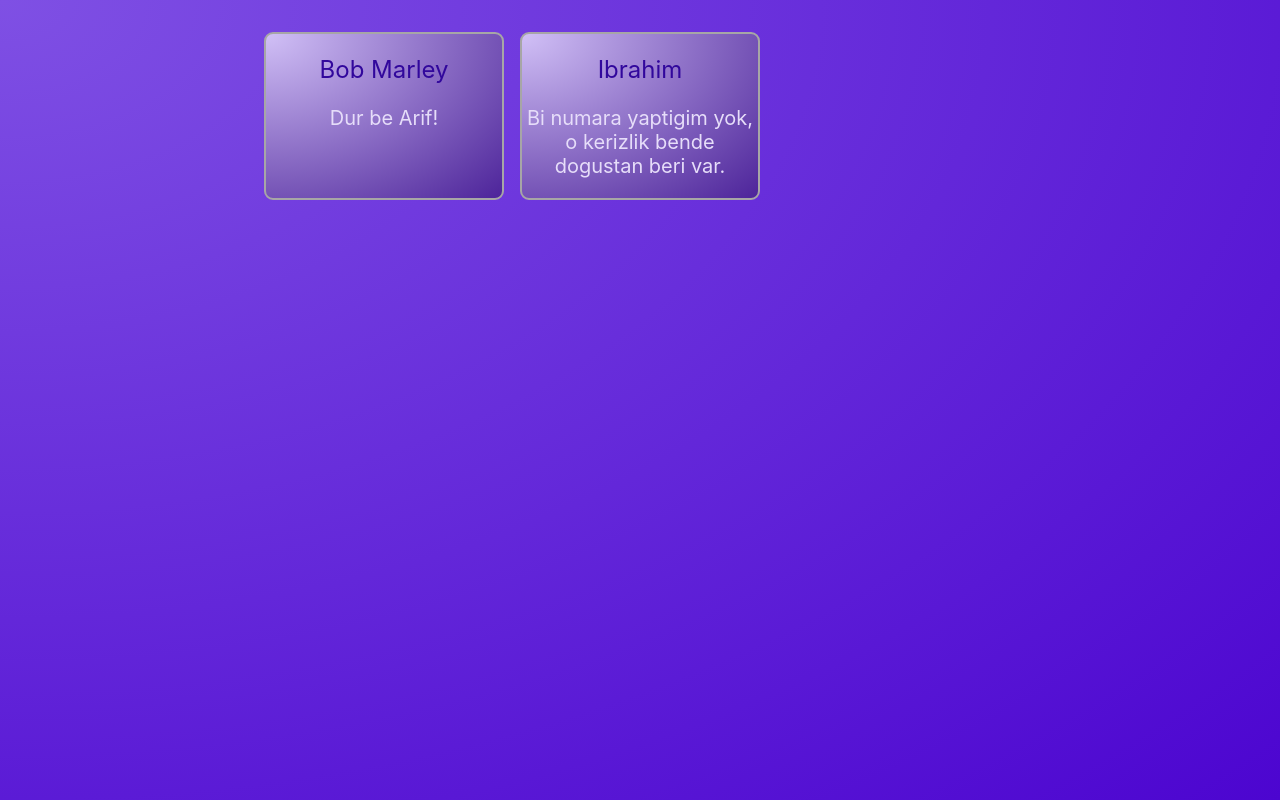
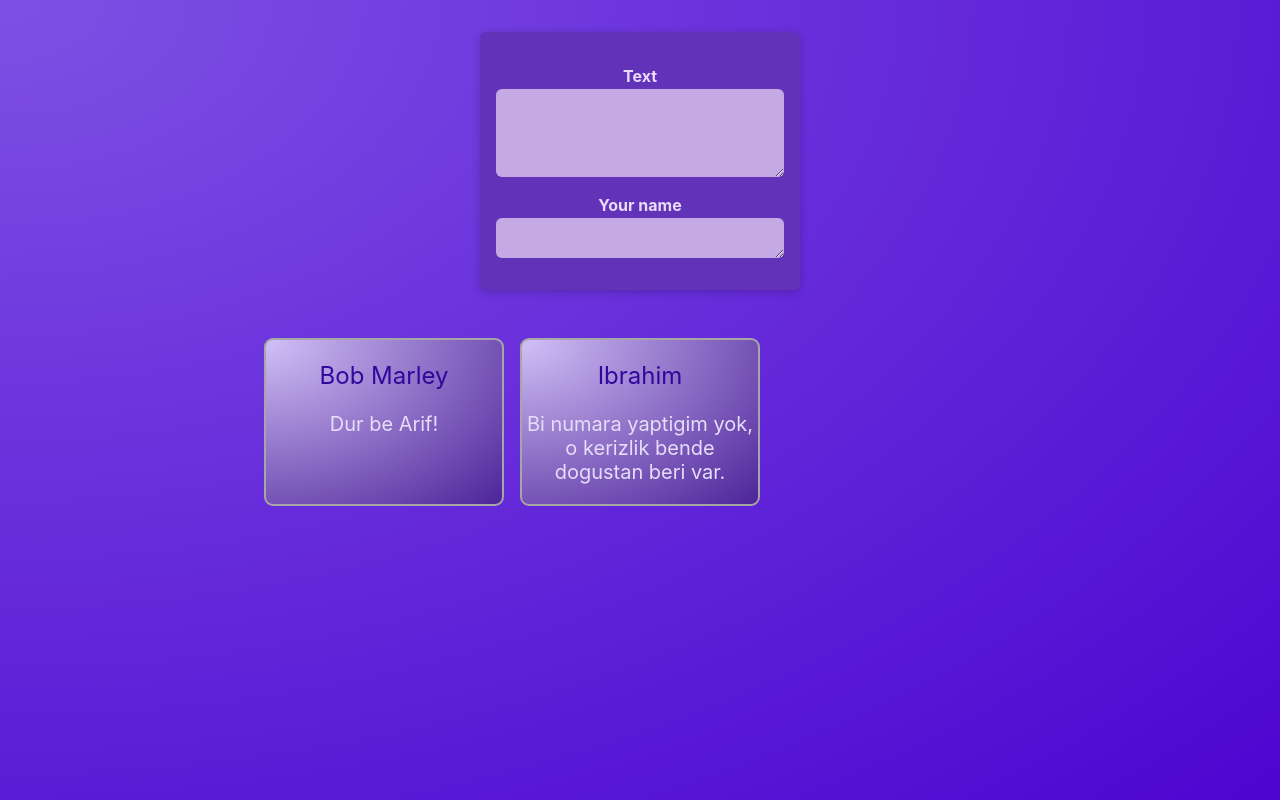
Before and after one commit to nsaimk/snapshot, a React (Create React App) app: page / in a window 1280 px wide. Built offline with nearby package versions, Linux system fonts and the light colour scheme.

Commit message:
newpost added, with state

```diff
--- a/src/components/list/List.jsx
+++ b/src/components/list/List.jsx
@@ -1,12 +1,16 @@
 import Post from "../post/Post"
 import style from "./List.module.css"
+import NewPost from "../newpost/NewPost"
 
 const List = () => {
     return (
-        <ul className={style.post}>
-            <Post name='Bob Marley' body='Dur be Arif!' />
-            <Post name='Ibrahim' body='Bi numara yaptigim yok, o kerizlik bende dogustan beri var.' />
-        </ul>
+        <>
+            <NewPost />
+            <ul className={style.post}>
+                <Post name='Bob Marley' body='Dur be Arif!' />
+                <Post name='Ibrahim' body='Bi numara yaptigim yok, o kerizlik bende dogustan beri var.' />
+            </ul>
+        </>
     )
 
 }
--- /dev/null
+++ b/src/components/newpost/NewPost.jsx
@@ -0,0 +1,27 @@
+import style from "./NewPost.module.css"
+import { useState } from "react"
+
+const NewPost = () => {
+
+    const [textValue, setTextValue] = useState('')
+
+    const handleBody = (event) => {
+        setTextValue(event.target.value)
+    }
+
+    return(
+        <form className={style.form}>
+            <p>
+                <label htmlFor="body">Text</label>
+                <textarea id="body" required rows={3} onChange={handleBody}></textarea>
+            </p>
+            <p>{textValue}</p>
+            <p>
+                <label htmlFor="name">Your name</label>
+                <textarea type="text" id="name" required rows={1}></textarea>
+            </p>
+        </form>
+    )
+}
+
+export default NewPost;
--- /dev/null
+++ b/src/components/newpost/NewPost.module.css
@@ -0,0 +1,55 @@
+.form {
+  background-color: #6233b9;
+  padding: 1rem;
+  width: 20rem;
+  margin: 2rem auto;
+  border-radius: 6px;
+  box-shadow: 0 2px 8px rgba(0, 0, 0, 0.2);
+}
+
+.form label {
+  display: block;
+  margin-bottom: 0.05rem;
+  color: #eadbfb;
+  font-weight: bold;
+}
+
+.form input,
+.form textarea {
+  display: block;
+  width: 100%;
+  font: inherit;
+  padding: 0.5rem;
+  border-radius: 6px;
+  border: none;
+  background-color: #c4a9e4;
+  color: #28262c;
+}
+
+.actions {
+  display: flex;
+  justify-content: flex-end;
+  gap: 0.5rem;
+}
+
+.actions button {
+  cursor: pointer;
+  font: inherit;
+  padding: 0.5rem 1.5rem;
+  border: none;
+  border-radius: 4px;
+  background-color: #34036c;
+  color: #e5d5f7;
+}
+
+.actions button:hover {
+  background-color: #23014a;
+}
+
+.actions button[type='button'] {
+  background-color: transparent;
+}
+
+.actions button[type='button']:hover {
+  color: #d1bee6;
+}
```
